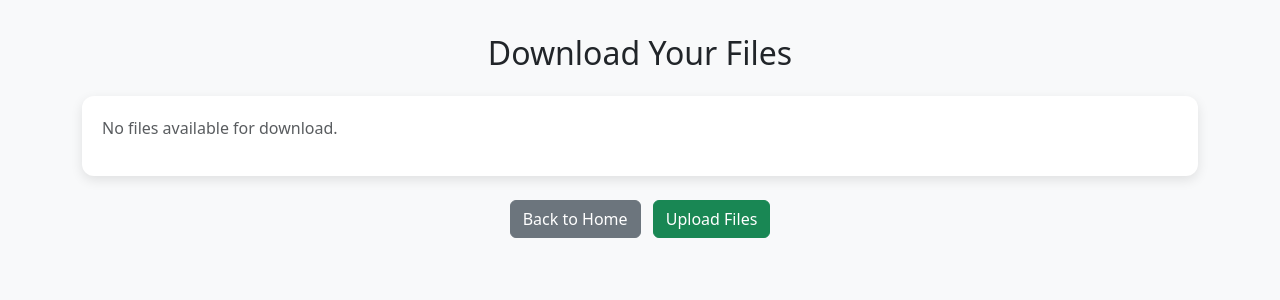
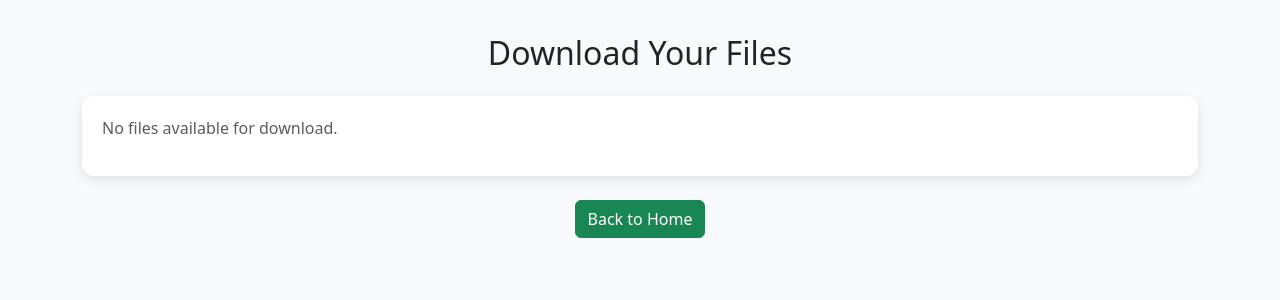
Before and after one commit to xuan139/unigo_website, a Flask app: page /downloads in a window 1280 px wide. Shown: the part 56-356 px from the top of the page. Run offline with Flask 3, Linux system fonts and the light colour scheme; some libraries are stand-ins or nearby versions.

Commit message:
update html

```diff
--- a/templates/downloads.html
+++ b/templates/downloads.html
@@ -60,10 +60,12 @@
   </div>
 
   <div class="text-center mt-4">
-    <a href="/" class="btn btn-secondary me-2">Back to Home</a>
-    <a href="/upload" class="btn btn-success">Upload Files</a>
+    <a href="/" class="btn btn-success">Back to Home</a>
+    <!-- <a href="/upload" class="btn btn-success">Upload Files</a> -->
   </div>
 </div>
+
+
 
 <!-- ✅ Bootstrap JS -->
 <script src="https://cdn.jsdelivr.net/npm/bootstrap@5.3.2/dist/js/bootstrap.bundle.min.js"></script>
--- a/templates/upload.html
+++ b/templates/upload.html
@@ -65,6 +65,8 @@
   </div>
 </div>
 
+
+
 <!-- ✅ Bootstrap JS -->
 <script src="https://cdn.jsdelivr.net/npm/bootstrap@5.3.2/dist/js/bootstrap.bundle.min.js"></script>
 </body>
```
Also changed, not shown: 2 other files.
